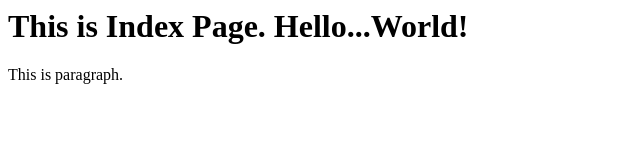
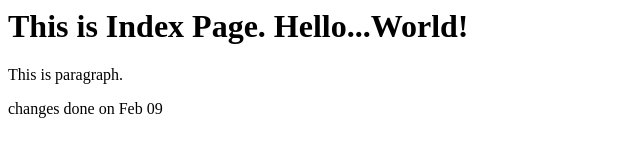
Before and after one commit to kalpsmaniar/repo1, a plain HTML site: page index.html in a window 1280 px wide. Shown: the whole page, without its empty margins (0-640 px from the left). Drawn offline with Linux system fonts and the light colour scheme.

Commit message:
added new change

```diff
--- a/index.html
+++ b/index.html
@@ -8,5 +8,6 @@
 
 <p> This is paragraph. </p>
 
+<p> changes done on Feb 09</p>
 </body>
 </html>
```
